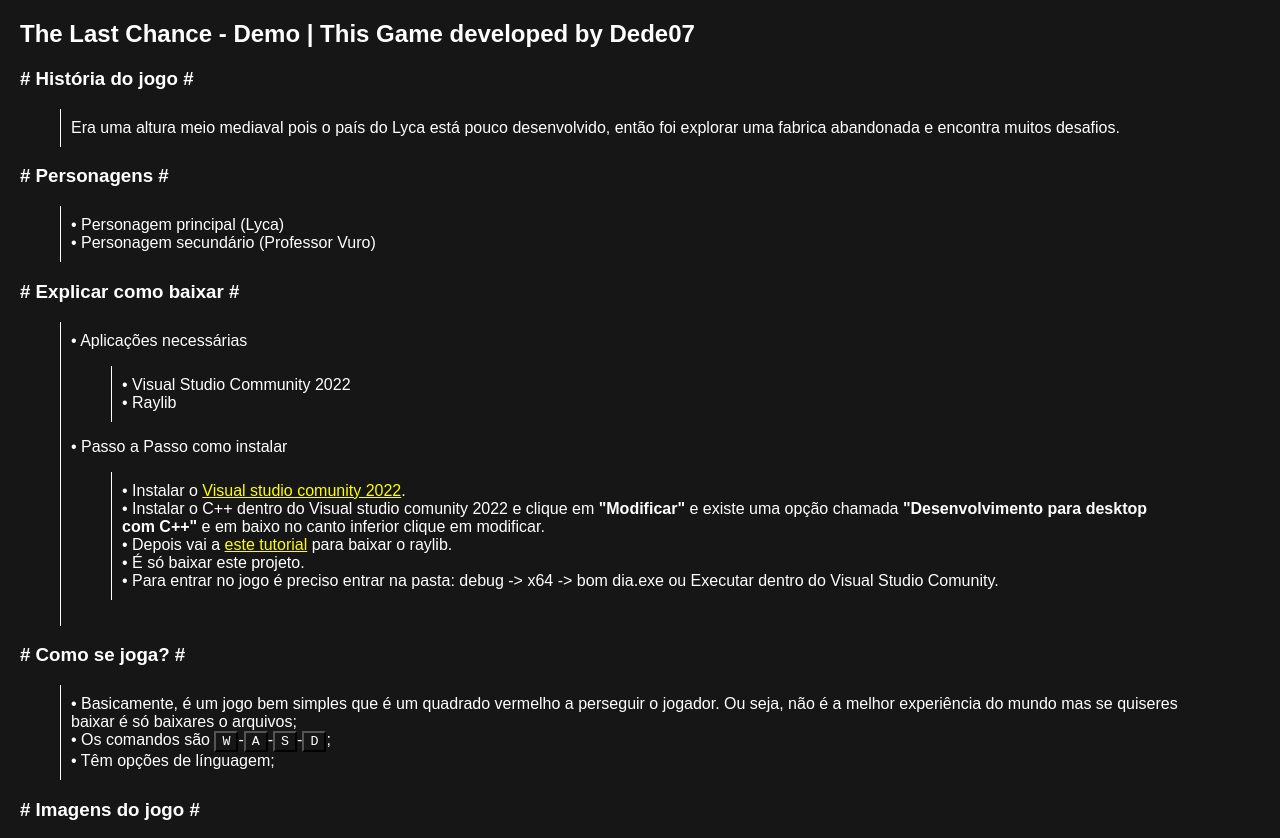
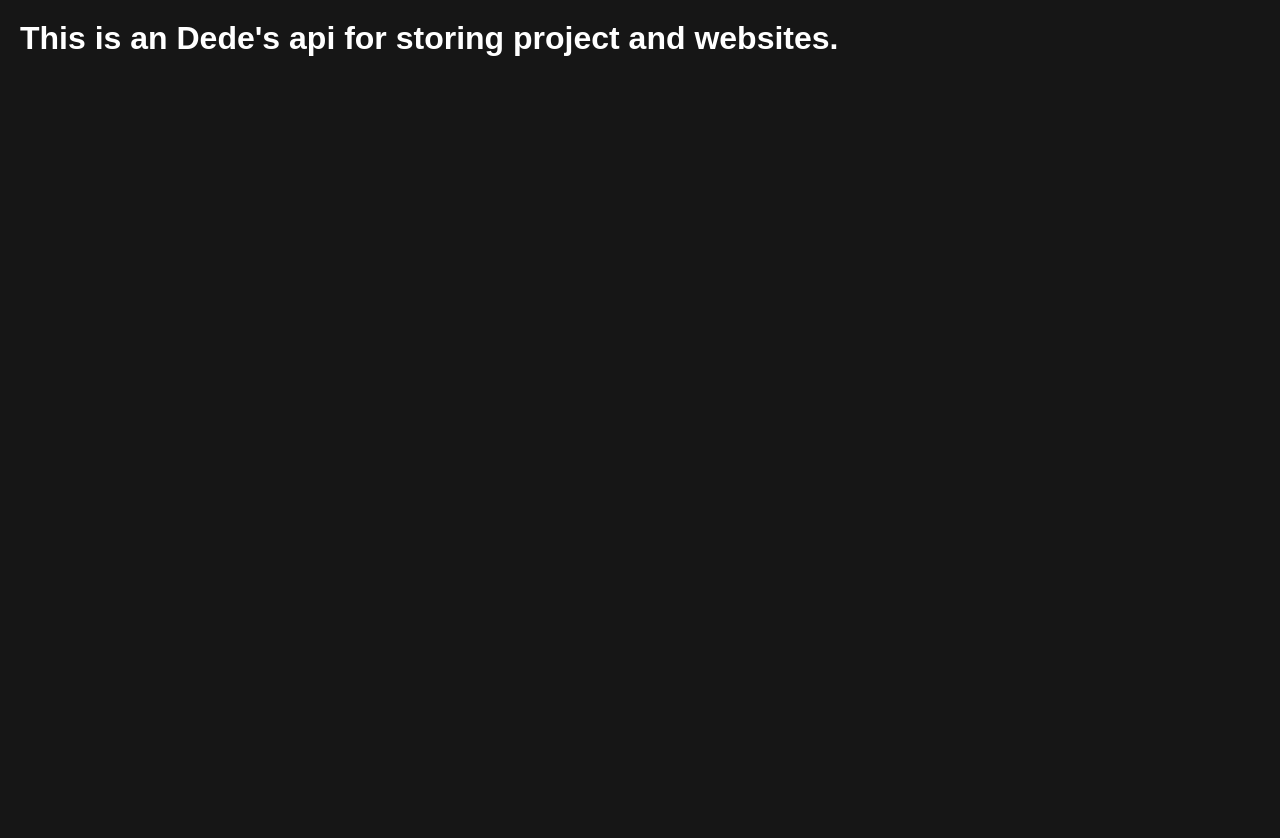
Before and after one commit to apiDede07/apiDede07.github.io, a plain HTML site: page index.html in a window 1280 px wide. After the commit the page ends 800 px from the top, so only its background shows below. Drawn offline with Linux system fonts and the light colour scheme.

Commit message:
Update index.html

```diff
--- a/index.html
+++ b/index.html
@@ -1,5 +1,5 @@
 <head>
-    <title>The Last Chance - Demo</title>
+    <title>Dede's API</title>
     <style>
         BODY{
             background-color: #161616;
@@ -8,82 +8,8 @@
             margin: 0;
             padding: 20px;
         }
-        blockquote{
-            border-left-style: solid;
-            border-left-width: 1px;
-            padding: 10px;
-
-        }
-        a{
-            color: yellow;
-        }
-        .key{
-            height: min-content;
-            width: min-content;
-            font-family:monospace;
-            color: white;
-            background-color: #161616;
-        }
-        img {
-            max-width: 70%;
-            height: auto;
-            display: block;
-            margin: 20px 0;
-            border-radius: 10px;
-            cursor: grab;
-            transition: 0.2s ease;
-        }
-        img:hover{
-            transform: scale(0.98);
-            transition: 0.2s ease;
-        }
     </style>
 </head>
 <body>
-
-<h2>The Last Chance - Demo | This Game developed by Dede07 </h2>
-<h3># História do jogo # </h3>
-<blockquote>Era uma altura meio mediaval pois o país do Lyca está pouco desenvolvido, então foi explorar uma fabrica abandonada e encontra muitos desafios.</blockquote>
-<h3># Personagens #</h3>
-<blockquote>
-• Personagem principal (Lyca)
-<p style="margin: 0;"></p>
-• Personagem secundário (Professor Vuro)
-</blockquote>
-<h3># Explicar como baixar # </h3>
-<blockquote>
-• Aplicações necessárias
-<p style="margin: 0;"></p>
-    <blockquote>
-    • Visual Studio Community 2022
-    <p style="margin: 0;"></p>
-    • Raylib
-    </blockquote>
-• Passo a Passo como instalar
-    <blockquote>
-    • Instalar o <a href="https://visualstudio.microsoft.com/vs/community/" target="_blank">Visual studio comunity 2022</a>.
-    <p style="margin: 0;"></p>
-    • Instalar o C++ dentro do Visual studio comunity 2022 e clique em <b>"Modificar"</b> e existe uma opção chamada <b>"Desenvolvimento para desktop com C++"</b> e em baixo no canto inferior clique em modificar.
-    <p style="margin: 0;"></p>
-    • Depois vai a <a href="https://www.youtube.com/watch?v=UiZGTIYld1M&ab_channel=ProgrammingWithNick" target="_blank">este tutorial</a> para baixar o raylib.
-    <p style="margin: 0;"></p>
-    • É só baixar este projeto.
-    <p style="margin: 0;"></p>
-    • Para entrar no jogo é preciso entrar na pasta: debug -> x64 -> bom dia.exe ou Executar dentro do Visual Studio Comunity.
-    </blockquote>
-</blockquote>
-<h3># Como se joga? # </h3>
-    <blockquote>
-    • Basicamente, é um jogo bem simples que é um quadrado vermelho a perseguir o jogador. Ou seja, não é a melhor experiência do mundo mas se quiseres baixar é só baixares o arquivos;
-    <p style="margin: 0;"></p>
-    • Os comandos são <button class="key">W</button>-<button class="key">A</button>-<button class="key">S</button>-<button class="key">D</button>;
-    <p style="margin: 0;"></p>
-    • Têm opções de línguagem;
-    </blockquote>
+<h1> This is an Dede's api for storing project and websites. </h1>
 </body>
-<h3># Imagens do jogo # </h3>
-<img src="./images/MainMenuScreenshot.png" alt="">
-<img src="./images/WarningIntroScreenshot.png" alt="">
-<img src="./images/gameScreenshot.png" alt="">
-<img src="./images/LoadingScreenshot.png" alt="">
-<img src="./images/DeathScreenScreenshot.png" alt="">
```
